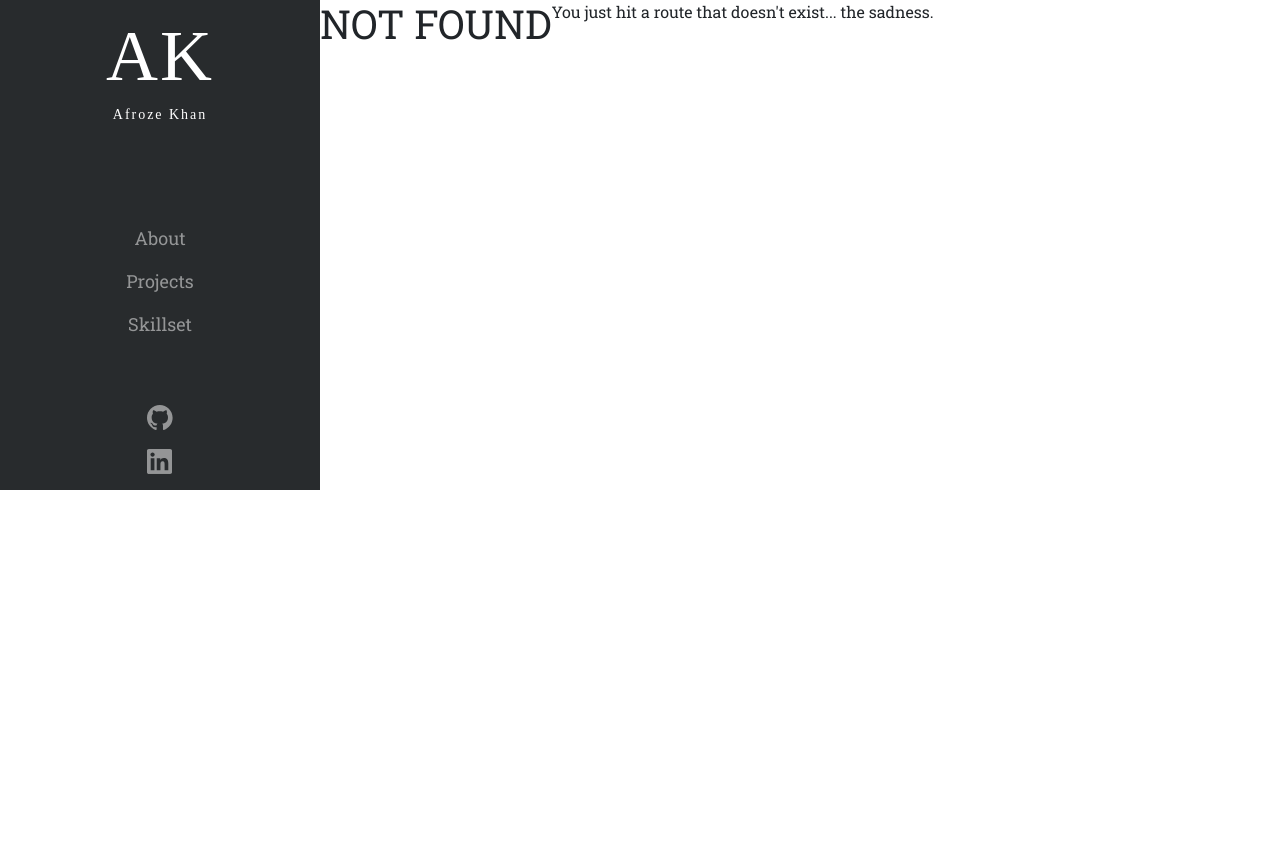
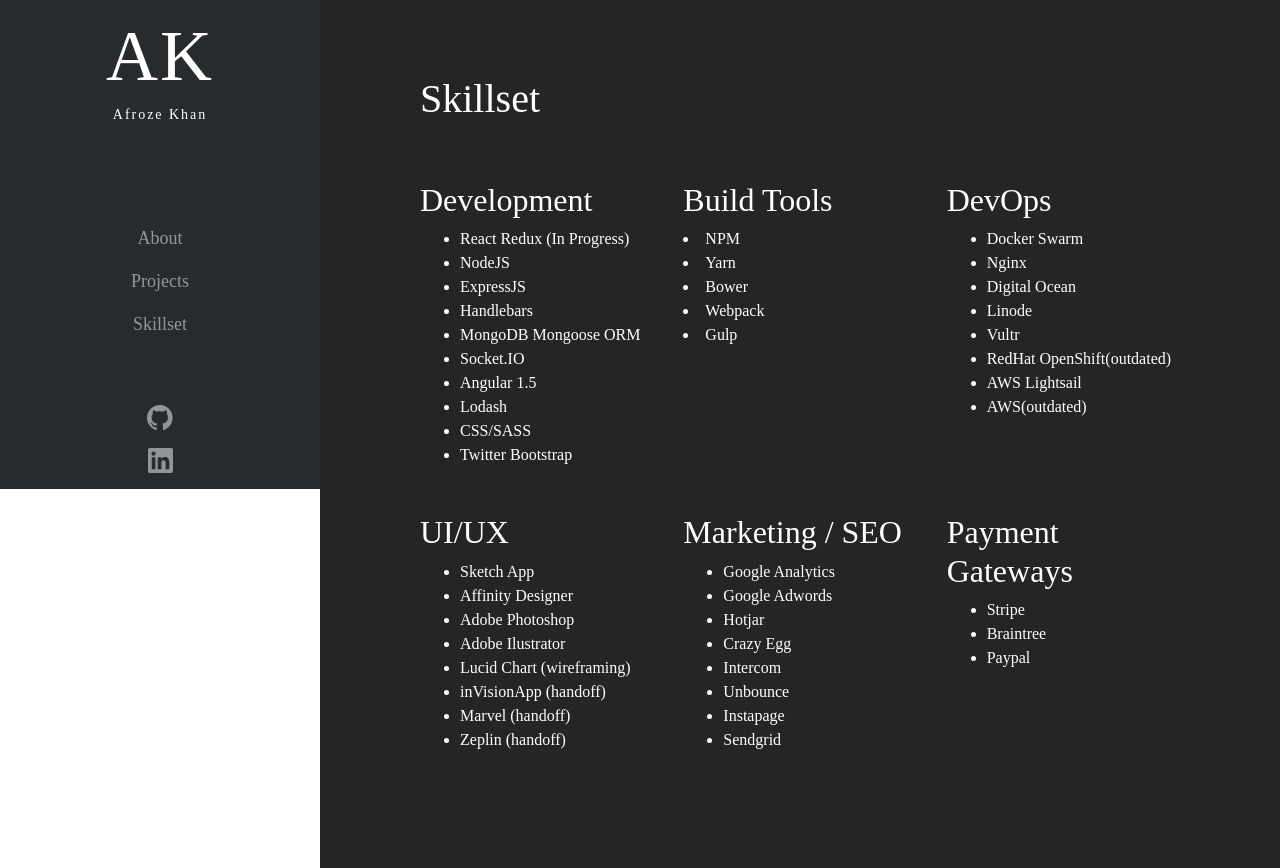
Before and after one commit to afrozek/gatsby-site, a Gatsby site: page /skillset in a window 1280 px wide. Before the commit this address had no page. Before the commit the page ends 800 px from the top, so only its background shows below. Built offline with nearby package versions, Linux system fonts and the light colour scheme; Gatsby itself is replaced by a stand-in of ours.

Commit message:
added skillset page

```diff
--- a/src/components/layout.js
+++ b/src/components/layout.js
@@ -43,7 +43,7 @@ const Layout = ({ children }) => (
               <Link to="/projects" className="nav-link">Projects</Link>
               </li>
               <li className="nav-item">
-                <a className="nav-link" href="#">Skillset</a>
+                <Link className="nav-link" to="/skillset">Skillset</Link>
               </li>
               <li className="nav-item mt-5">
                 <a className="nav-link" href="#"><img src={githubIcon} alt="github" /></a>
--- /dev/null
+++ b/src/pages/skillset.js
@@ -0,0 +1,110 @@
+import React from "react";
+import Layout from "../components/layout"
+
+
+
+
+export default () => {
+
+
+
+    return (
+        <Layout>
+            <div id="projects-page" className="col-md-9 p-l-100 p-r-100 inner-page">
+                <div className="row m-t-75">
+                    <div className="col-md-12">
+                        <h1>Skillset</h1>
+                    </div>
+                </div>
+                <div className="m-t-50">
+                    <div class="row ">
+
+
+                        <div class="col-md-4">
+                            <h2>Development</h2>
+                            <ul>
+                                <li>React Redux (In Progress)</li>
+                                <li>NodeJS</li>
+                                <li>ExpressJS</li>
+                                <li>Handlebars</li>
+                                <li>MongoDB Mongoose ORM</li>
+                                <li>Socket.IO</li>
+                                <li>Angular 1.5</li>
+                                <li>Lodash</li>
+                                <li>CSS/SASS</li>
+                                <li>Twitter Bootstrap</li>
+                            </ul>
+                        </div>
+
+                        <div className="col-md-4">
+                            <h2>Build Tools</h2>
+                            <li>NPM </li>
+                            <li>Yarn</li>
+                            <li>Bower</li>
+                            <li>Webpack</li>
+                            <li>Gulp</li>
+                        </div>
+
+                        <div class="col-md-4">
+                            <h2>DevOps</h2>
+                            <ul>
+                                <li>Docker Swarm</li>
+                                <li>Nginx</li>
+                                <li>Digital Ocean</li>
+                                <li>Linode</li>
+                                <li>Vultr</li>
+                                <li>RedHat OpenShift(outdated)</li>
+                                <li>AWS Lightsail</li>
+                                <li>AWS(outdated)</li>
+                            </ul>
+                        </div>
+
+
+                    </div>
+                    <div className="row m-t-30 m-b-100">
+                    <div class="col-md-4">
+                            <h2>UI/UX</h2>
+                            <ul>
+                                <li>Sketch App</li>
+                                <li>Affinity Designer</li>
+                                <li>Adobe Photoshop</li>
+                                <li>Adobe Ilustrator</li>
+                                <li>Lucid Chart (wireframing)</li>
+                                <li>inVisionApp (handoff)</li>
+                                <li>Marvel (handoff)</li>
+                                <li>Zeplin (handoff)</li>
+
+
+                            </ul>
+                        </div>
+
+                        <div className="col-md-4">
+                            <h2>Marketing / SEO</h2>
+
+                            <ul>
+                                <li>Google Analytics</li>
+                                <li>Google Adwords</li>
+                                <li>Hotjar</li>
+                                <li>Crazy Egg</li>
+                                <li>Intercom</li>
+                                <li>Unbounce</li>
+                                <li>Instapage</li>
+                                <li>Sendgrid</li>
+                            </ul>
+                        </div>
+                        <div className="col-md-4">
+                            <h2>Payment Gateways</h2>
+                            <ul>
+                                <li>Stripe</li>
+                                <li>Braintree</li>
+                                <li>Paypal</li>
+                            </ul>
+                        </div>
+
+
+                    </div>
+                </div>
+            </div>
+        </Layout>
+    )
+}
```
